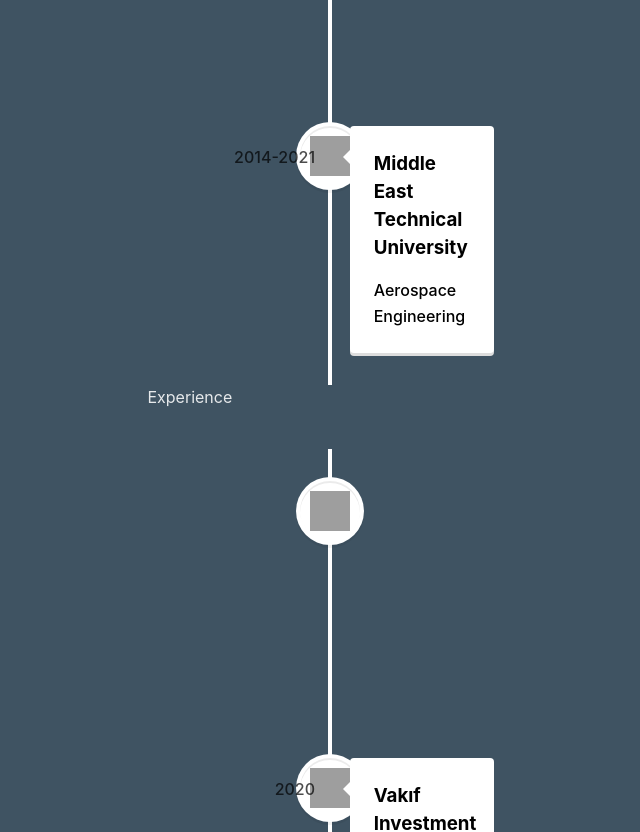
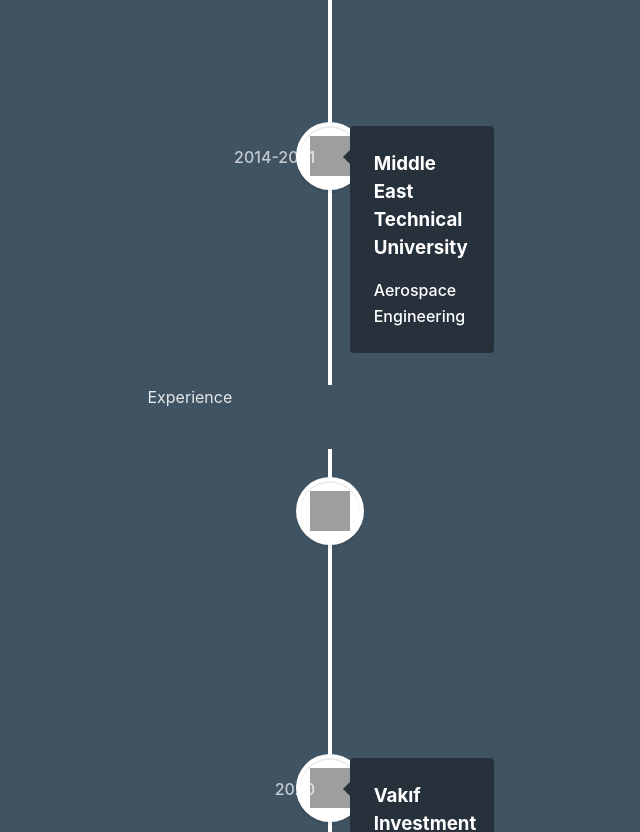
Before and after one commit to ulas96/personal-site, a React (Vite) app: page / in a window 1280 px wide. Shown: the part 1360-2192 px from the top of the page, without its empty margins (310-950 px from the left). Built offline with nearby package versions, Linux system fonts and the light colour scheme; grey boxes are pictures that could not be loaded.

Commit message:
Timeline.jsx update

```diff
--- a/src/components/Timeline.jsx
+++ b/src/components/Timeline.jsx
@@ -5,15 +5,14 @@
 const EducationTimelineEvent = ({ event }) => {
     return (
         <VerticalTimelineElement
-        contentStyle={{ background: '#fff', color: '#000' }}
-        contentArrowStyle={{ borderRight: '7px solid  #fff' }}
+            contentStyle={{ background: '#27313b', color: '#fff', boxShadow: 'none' }}
+            contentArrowStyle={{ borderRight: '7px solid  #27313b' }}
             date={event.date}
             iconStyle={{ background: '#fff', color: '#fff' }}
             icon={<div className="timeline-icon-div">
                 <a href={event.url}>
                     <img src={event.icon} alt={event.institution} className="timeline-icon" />
                 </a>
-
             </div>}
             >
                 <h3 className="vertical-timeline-element-title">{event.institution}</h3>
@@ -41,8 +40,8 @@
 const ExperienceTimelineEvent = ({ event }) => {
     return (
         <VerticalTimelineElement
-            contentStyle={{ background: '#fff', color: '#000' }}
-            contentArrowStyle={{ borderRight: '7px solid  #fff' }}
+            contentStyle={{ background: '#27313b', color: '#fff', boxShadow: 'none' }}
+            contentArrowStyle={{ borderRight: '7px solid  #27313b' }}
             date={event.date}
             iconStyle={{ background: '#fff', color: '#fff' }}
             icon={<div className="timeline-icon-div" id="experience-icon">
```
Lines whose indentation alone changed are shown as unchanged.
